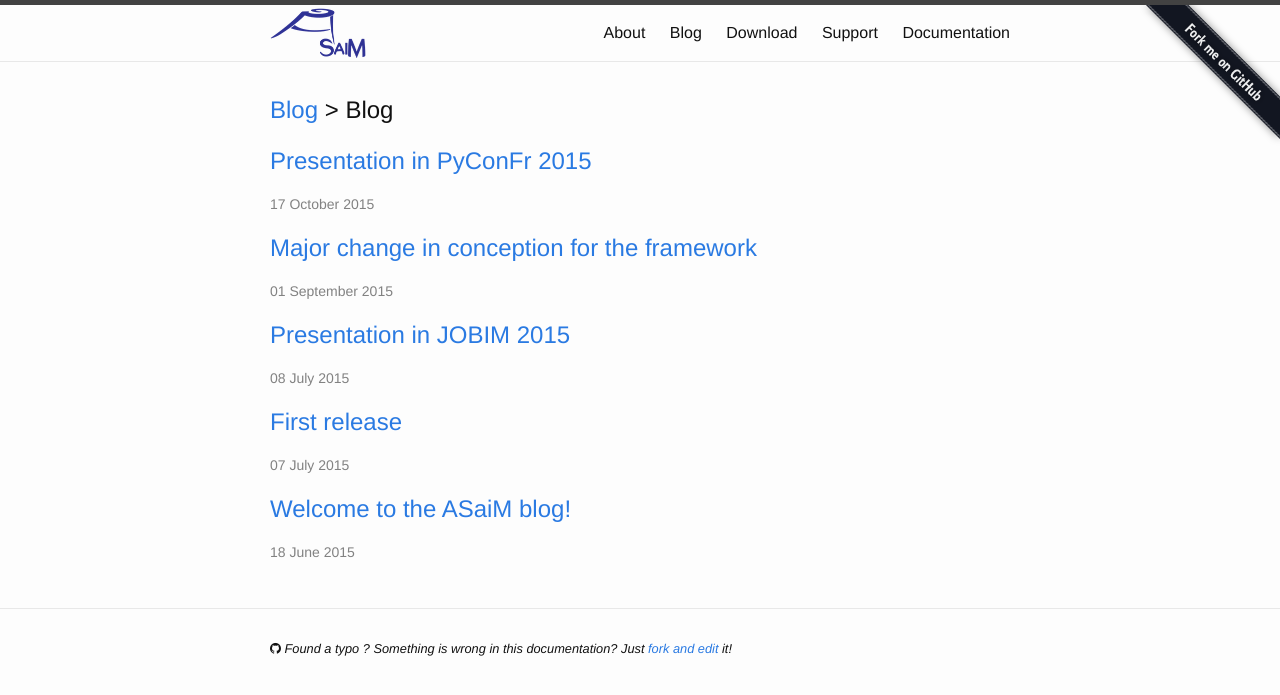
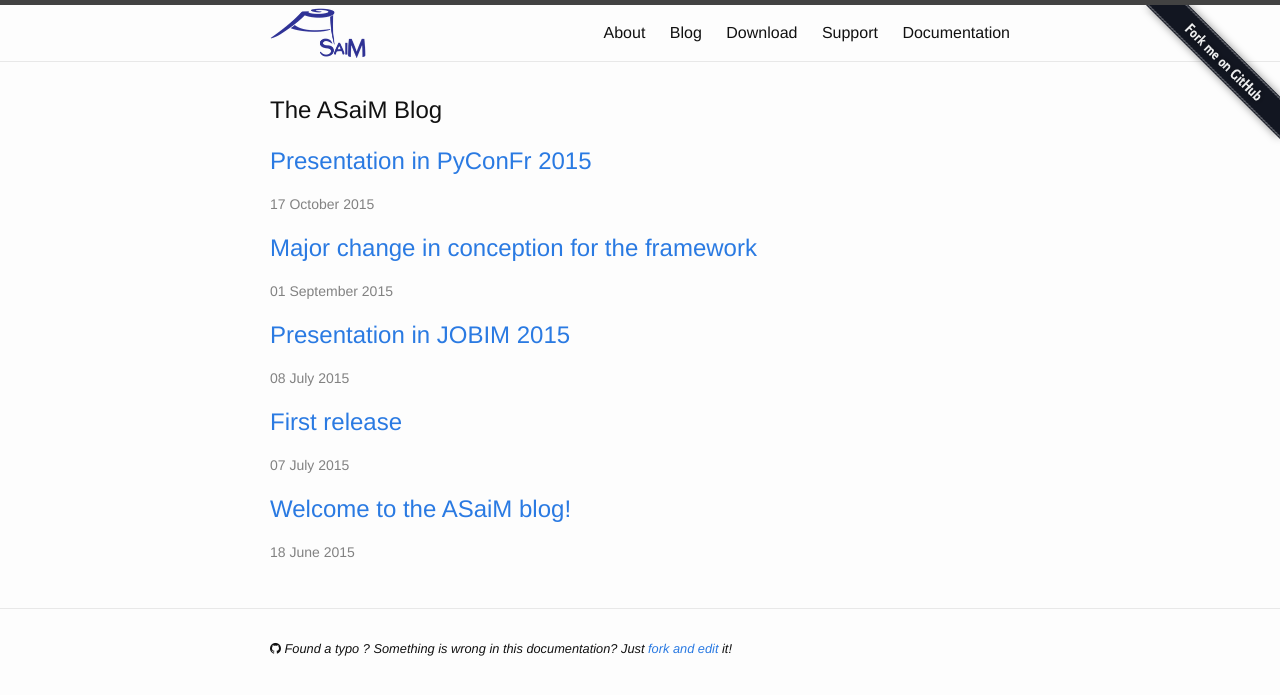
Before and after one commit to ASaiM/asaim.github.io, a Jekyll site: the page built from blog.html, in a window 1280 px wide. Shown: the top 695 px of the page. Built offline with Jekyll 4.4.1, drawn with Linux system fonts in a browser that asks for light colours; nearby versions of some CDN libraries.

Commit message:
Rename blog page

```diff
--- a/_layouts/blog.html
+++ b/_layouts/blog.html
@@ -5,11 +5,7 @@ layout: default
 <div class="header-line"></div>
 <div class="main-wrapper">
     <section class="content blog">
-        {% if page.title %}
-        <h1><a href="/blog/">Blog</a> > {{ page.title }}</h1>
-        {% else %}
         <h1>The ASaiM Blog</h1>
-        {% endif %}
 
         <div class="markdown">
             {{ content }}
```
